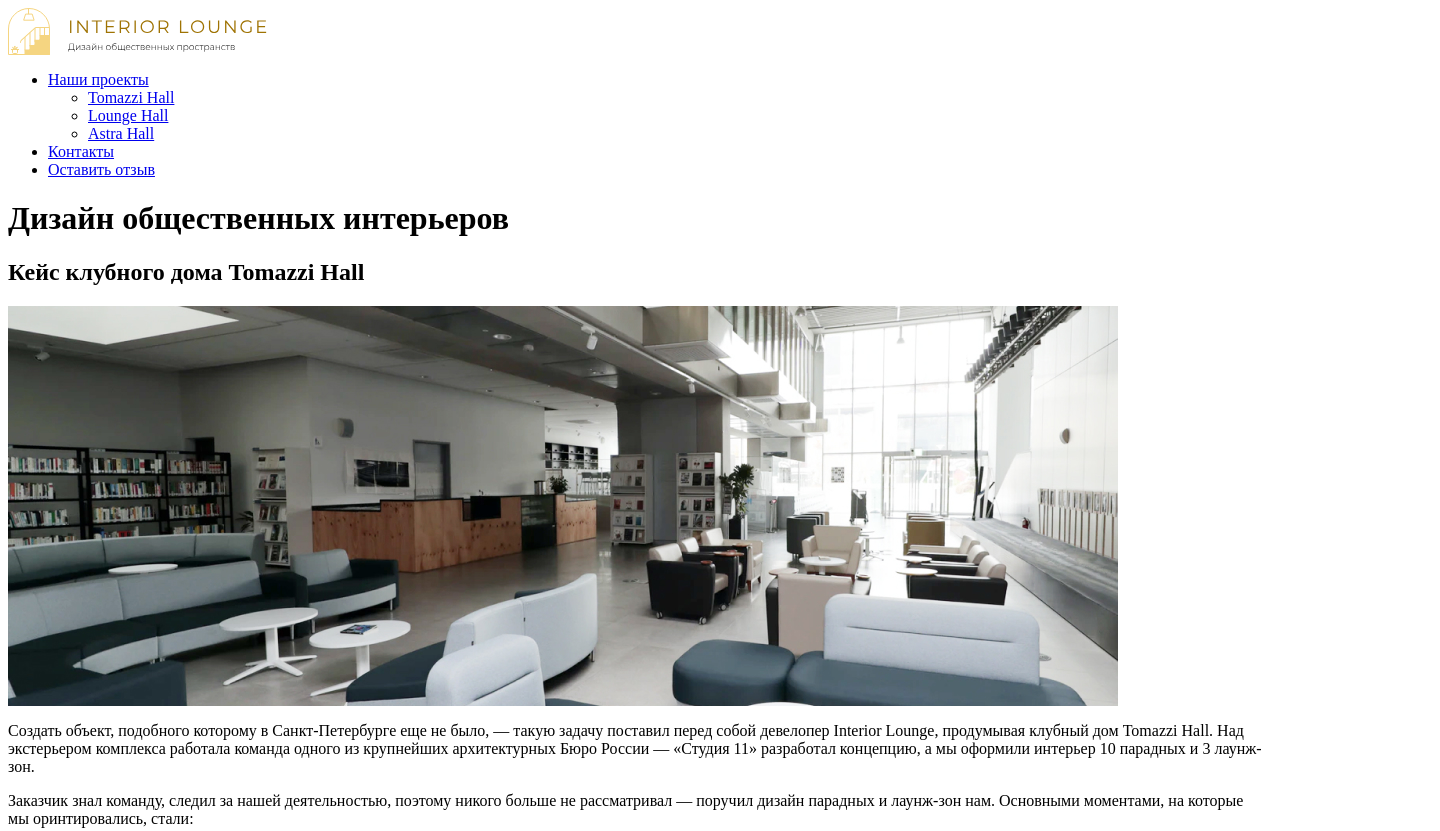
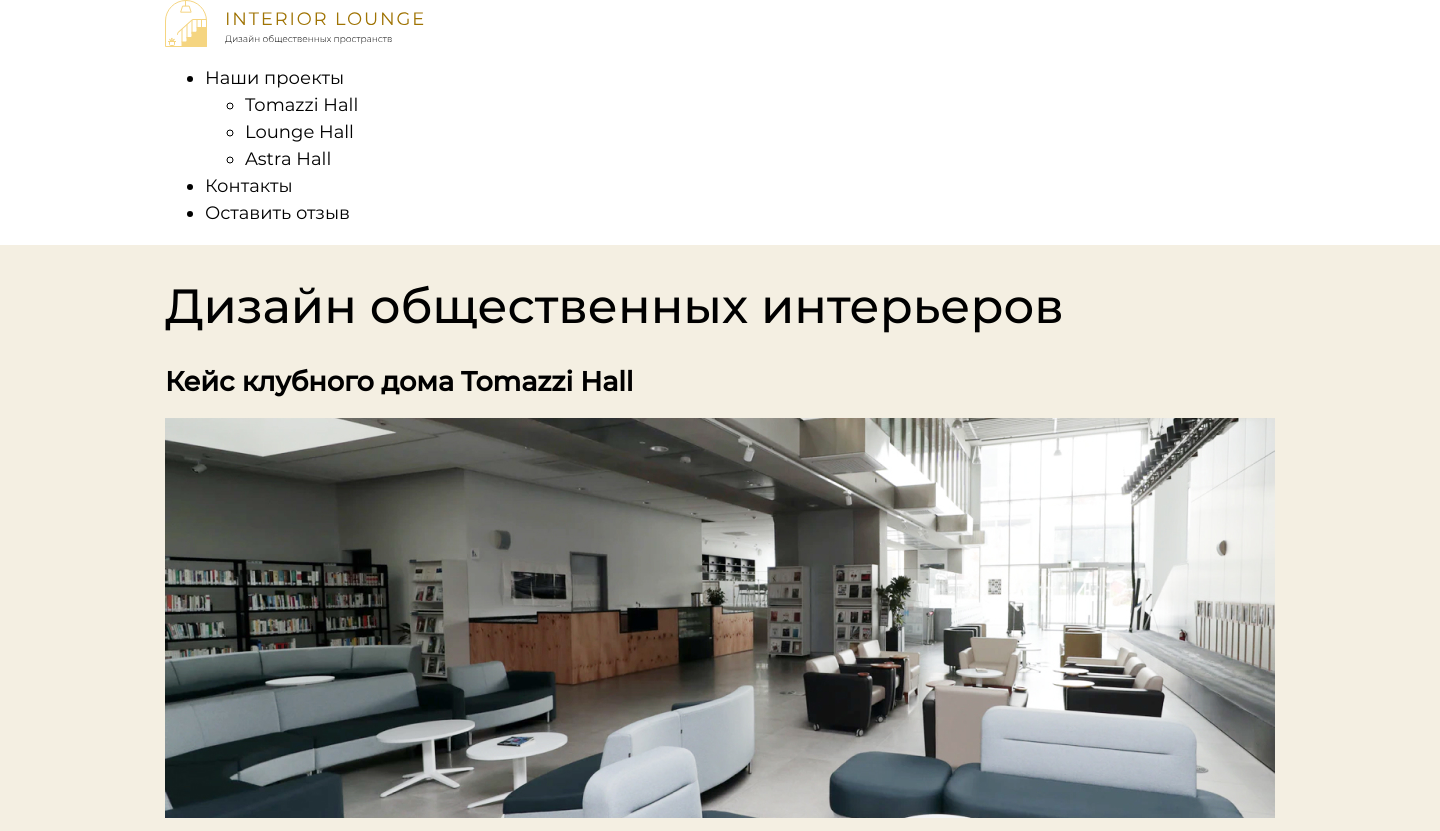
Before and after one commit to rushe4ka/Interior_lounge, a plain HTML site: page source/index.html in a window 1280 px wide. Shown: the top 831 px of the page, 1440 px wide, since content can reach past the window. Drawn offline with nearby package versions, Linux system fonts and the light colour scheme; files that its build step writes are made by us from their sources; files whose address does not match are found by name.

Commit message:
Исправляю набор файлов, основные стили

```diff
--- a/source/index.html
+++ b/source/index.html
@@ -1,45 +1,43 @@
 <!DOCTYPE html>
-<html lang="ru">
+<html class="page" lang="ru">
 <head>
   <meta charset="UTF-8">
   <meta http-equiv="X-UA-Compatible" content="IE=edge">
   <meta name="viewport" content="width=device-width, initial-scale=1.0">
   <title>Interior Lounge</title>
-  <link rel="stylesheet" href="css/style.min.css">
-  <link rel="icon" href="favicon.ico">
-  <link rel="icon" href="img/favicons/favicon.svg" type="image/svg+xml">
-  <link rel="apple-touch-icon" href="img/favicons/favicon-apple.png">
-  <link rel="manifest" href="manifest.webmanifest">
+  <link rel="stylesheet" href="styles/styles.css">
+  <link rel="icon" href="favicon.ico"><!-- 32×32 -->
 </head>
 
-<body>
-  <header class="header" id="index-top">
+<body class="page__body">
+  <header class="header container" id="index-top">
     <a href="#">
       <img src="../source/img/logo.svg" width="262" height="47" alt="логотип Interior Lounge."></a>
     <nav>
       <ul class="main-nav">
         <li class="nav-item">
-          <a href="#">Наши проекты</a>
+          <a class="link" href="#">Наши проекты</a>
           <div class="nav-projects-container">
             <ul class="nav-projects">
-              <li><a href="#">Tomazzi Hall</a></li>
-              <li><a href="#">Lounge Hall</a></li>
-              <li><a href="#">Astra Hall</a></li>
+              <li><a class="link" href="#">Tomazzi Hall</a></li>
+              <li><a class="link" href="#">Lounge Hall</a></li>
+              <li><a class="link" href="#">Astra Hall</a></li>
             </ul>
           </div>
         </li>
         <li class="nav-item">
-          <a href="#">Контакты</a>
+          <a class="link" href="#">Контакты</a>
         </li>
         <li class="nav-item">
-          <a href="#reviews">Оставить отзыв</a>
+          <a class="link" href="#reviews">Оставить отзыв</a>
         </li>
       </ul>
     </nav>
   </header>
 
-  <main>
-    <h1>Дизайн общественных интерьеров</h1>
+  <main class="main">
+    <div class="container">
+      <h1 class="main-title">Дизайн общественных интерьеров</h1>
       <section class="main-section">
         <h2>Кейс клубного дома Tomazzi&nbsp;Hall</h2>
         <img src="../source/img/tomazzi_banner.jpg" width="1110" height="400" alt="Общий план помещения Tomazzi Hall.">
@@ -101,6 +99,7 @@
           </div>
         </div>
       </section>
+    </div>
   </main>
 </body>
 </html>
--- /dev/null
+++ b/source/styles/styles.css
@@ -0,0 +1,111 @@
+/*
+
+@theme-color-main: #9F7303;
+@theme-color-second: #F5D581;
+@background-color-main: #FFFDF8;
+@background-color-second: #F4EFE2;
+@text-color: #000000;
+
+@main-font: "Montserrat", "Arial", sans-serif;
+
+@desktop-width: 1440px; */
+
+@font-face {
+  font-family: "Montserrat";
+  font-style: normal;
+  font-weight: 500;
+  font-display: swap;
+  src: url("../fonts/Montserrat-Medium.woff") format("woff"),
+    url("../fonts/Montserrat-Medium.woff2") format("woff2");
+}
+
+@font-face {
+  font-family: "Montserrat";
+  font-style: normal;
+  font-weight: 400;
+  font-display: swap;
+  src: url("../fonts/Montserrat-Regular.woff") format("woff"),
+    url("../fonts/Montserrat-Regular.woff2") format("woff2");
+}
+
+@font-face {
+  font-family: "Montserrat";
+  font-style: italic;
+  font-weight: 300;
+  font-display: swap;
+  src: url("../fonts/Montserrat-LightItalic.woff") format("woff"),
+    url("../fonts/Montserrat-LightItalic.woff2") format("woff2");
+}
+
+*,
+*::before,
+*::after {
+  box-sizing: border-box;
+}
+
+img {
+  display: block;
+  max-width: 100%;
+  height: auto;
+  object-fit: contain;
+}
+
+button {
+  cursor: pointer;
+}
+
+.visually-hidden {
+  position: absolute;
+  width: 1px;
+  height: 1px;
+  margin: -1px;
+  padding: 0;
+  border: 0;
+  clip: rect(0 0 0 0);
+  overflow: hidden;
+}
+
+.page {
+  position: relative;
+  height: 100%;
+}
+
+.page__body {
+  display: flex;
+  flex-direction: column;
+  min-width: 1440px;
+  min-height: 100%;
+  margin: 0 auto;
+
+  font-family: "Montserrat", "Arial", sans-serif;
+  font-size: 18px;
+  font-weight: 400;
+  line-height: 27px;
+  color: #000000;
+}
+
+.main {
+  background-color: #f4efe2;
+}
+
+.container {
+  width: 1110px;
+  margin: 0 auto;
+}
+
+.main-title {
+  font-style: normal;
+  font-weight: 500;
+  font-size: 48px;
+  line-height: 59px;
+}
+
+.link {
+  display: block;
+  text-decoration: none;
+  font-family: "Montserrat", "Arial", sans-serif;
+  font-size: 18px;
+  font-weight: 400;
+  line-height: 27px;
+  color: #000000;
+}
```
Also changed, not shown: .stylelintrc.json (added), favicon.ico (added), 2 other files. Lines whose indentation alone changed are shown as unchanged.
